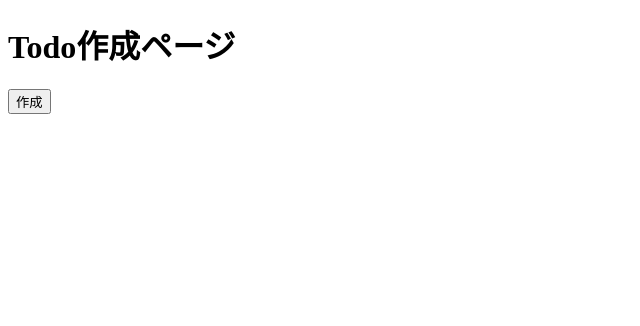
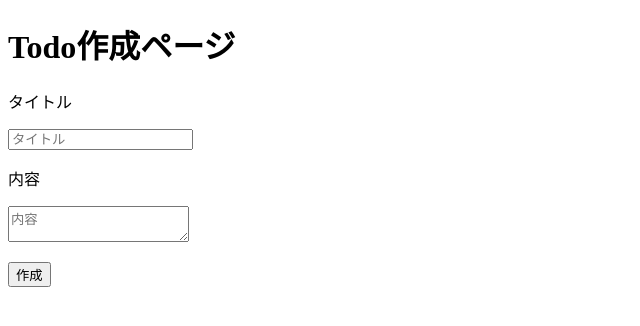
Before and after one commit to shinshinshin123/next-todo, a Next.js app: page /todos/create in a window 1280 px wide. Shown: the top 326 px of the page, without its empty margins (0-640 px from the left). Built offline with nearby package versions, Linux system fonts and the light colour scheme.

Commit message:
ひとまず作成機能完

```diff
--- a/pages/todos/create.tsx
+++ b/pages/todos/create.tsx
@@ -3,17 +3,28 @@ import Router from "next/router";
 import React from "react";
 
 export default function Create() {
-    //後ほどオブジェクトにして一つにする
-    const [ title, setTitle ] = useState('テスト')
-    const [ content, setContent] = useState('テストです。')
+    //後ほどtitle,contentを一つにまとめる
+    // const [ todo, setTodo ] = useState({
+    //     title: "",
+    //     content: ""
+    // })
+    // const onChangeTitle = (e: any) =>
+    //     setTodo({...todo, title: e.target.value});
+    // const onChangeContent = (e: any) =>
+    //     setTodo({...todo, content: e.target.value});
 
-    const createTodo = async () => {
+    const [title, setTitle] = useState('')
+    const [content, setContent] = useState('')
+
+    const createTodo = async (e: React.SyntheticEvent) => {
+        e.preventDefault()
         try {
             const body = { title, content }
             await fetch('/api/post', {
                 method: 'POST',
                 body: JSON.stringify(body)
             })
+            await Router.push('/todos')
         } catch(error) {
             console.log(error)
         }
@@ -24,16 +35,14 @@ export default function Create() {
             <div>
                 <h1>Todo作成ページ</h1>
             </div>
-            <button onClick={createTodo}>作成</button>
-
             {/* 入力フォーム */}
-            {/* <form>
+            <form>
                 <p>タイトル</p>
-                    <input type='text' placeholder='タイトル' />
+                    <input placeholder='タイトル' onChange={(e) => setTitle(e.target.value)} />
                 <p>内容</p>
-                    <textarea placeholder='内容'/>
-                <p><button onClick={onClickAdd}>追加</button></p>
-            </form> */}
+                    <textarea placeholder='内容' onChange={(e) => setContent(e.target.value)} />
+                <p><button onClick={createTodo}>作成</button></p>
+            </form>
         </>
     )
 }
```
Also changed, not shown: pages/todos.tsx (added), todo.txt.
